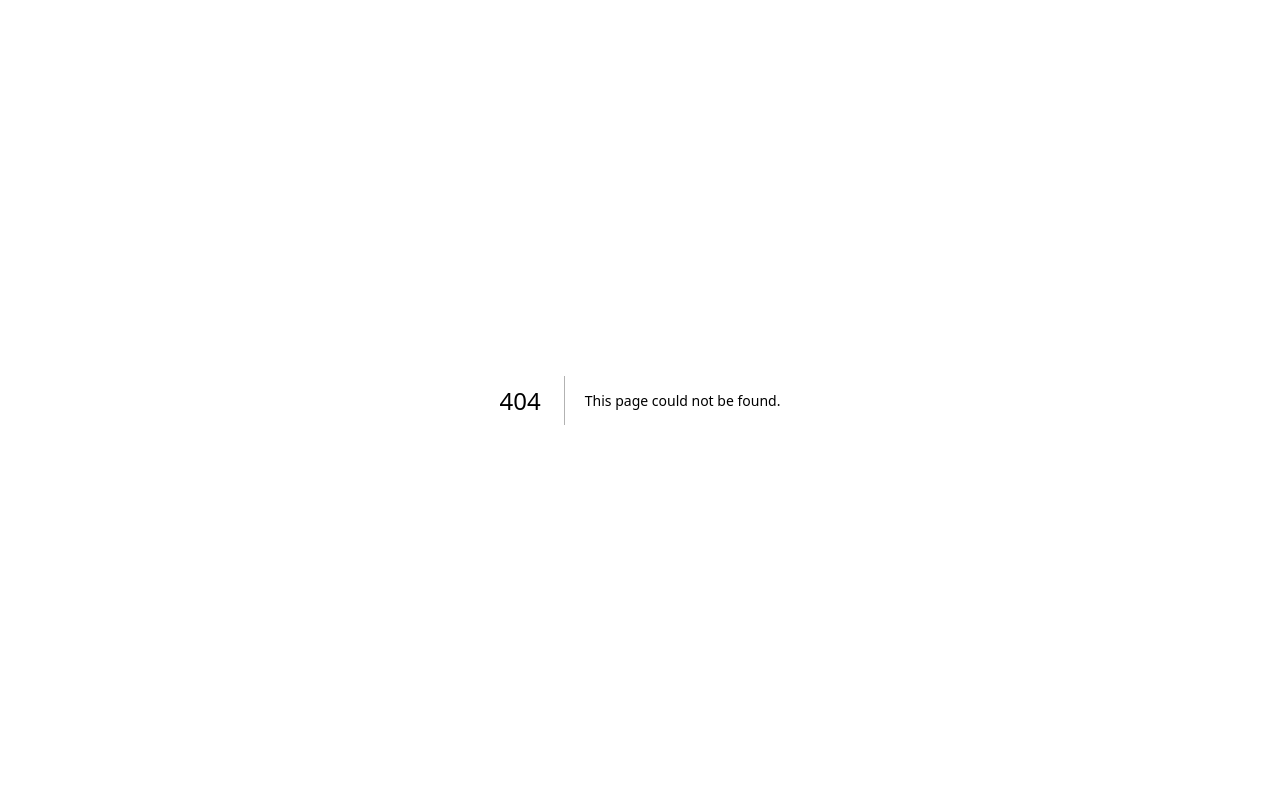
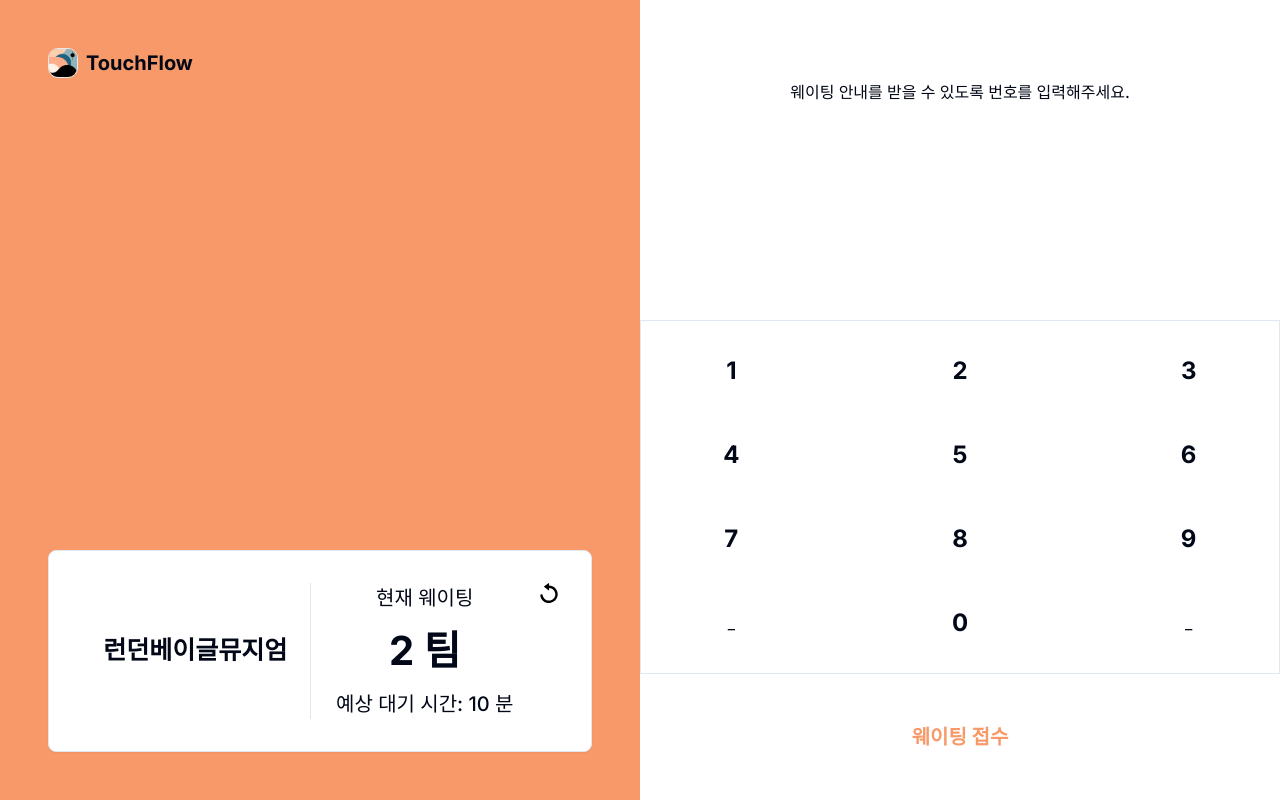
Before and after one commit to touch-flow-team/touch-flow, a Next.js app in the folder frontend/: page /companies/1/waitings in a window 1280 px wide. Before the commit this address had no page. Built offline with nearby package versions, Linux system fonts and the light colour scheme.

Commit message:
[Feat] (Waiting): waiting list 사용자 화면 UI

```diff
--- /dev/null
+++ b/frontend/app/companies/[id]/waitings/page.tsx
@@ -0,0 +1,34 @@
+'use client';
+
+import WaitConfirmModal from '@/components/companies/WaitConfirmModal';
+import PhonePad from '@/components/companies/PhonePad';
+import WaitingCard from '@/components/companies/WaitingCard';
+import Image from 'next/image';
+
+export default function WaitingPage() {
+
+    return (
+        <div className="flex flex-col sm:flex-row w-full min-h-screen">
+            <div className="flex flex-col w-full sm:w-[50%] bg-main h-[50%] sm:h-screen">
+                <div className='ml-12 flex items-center space-x-2'>
+                    <div className=' my-12'>
+                        <Image className=' rounded-[10px] border' src="/logo.png" alt="logo" width={30} height={30} />
+                    </div>
+                    <span className="font-bold text-[20px]">TouchFlow</span>
+                </div>
+                <div className='mx-12 mb-12 mt-auto'>
+                    <WaitingCard companyName={'런던베이글뮤지엄'} waitingNumber={2} waitingTime={10} />
+                </div>
+            </div>
+            <div className="flex flex-col w-full sm:w-[50%] h-[50%] sm:h-screen">
+                <div className='flex my-20 justify-center'>
+                    <span className='font-medium text-[16px]'>웨이팅 안내를 받을 수 있도록 번호를 입력해주세요.</span>
+                </div>
+                <div className='mt-auto'>
+                    <PhonePad />
+                </div>
+                <WaitConfirmModal />
+            </div>
+        </div>
+    );
+}
--- /dev/null
+++ b/frontend/components/companies/PhonePad.tsx
@@ -0,0 +1,21 @@
+const PhonePad = () => {
+    return (
+        <div className="grid grid-cols-3 gap-12 py-8 border-[1px] border-border">
+            <button className="text-[24px] font-bold">1</button>
+            <button className="text-[24px] font-bold">2</button>
+            <button className="text-[24px] font-bold">3</button>
+            <button className="text-[24px] font-bold">4</button>
+            <button className="text-[24px] font-bold">5</button>
+            <button className="text-[24px] font-bold">6</button>
+            <button className="text-[24px] font-bold">7</button>
+            <button className="text-[24px] font-bold">8</button>
+            <button className="text-[24px] font-bold">9</button>
+            <button className="">_</button>
+            <button className="text-[24px] font-bold">0</button>
+            <button className="">_</button>
+        </div>
+
+    )
+}
+
+export default PhonePad
--- /dev/null
+++ b/frontend/components/companies/WaitConfirmModal.tsx
@@ -0,0 +1,103 @@
+"use client"
+import {
+    Dialog,
+    DialogContent,
+    DialogDescription,
+    DialogHeader,
+    DialogTitle,
+    DialogTrigger,
+} from "@/components/ui/dialog"
+import { useState } from "react"
+import ConterButton from "./ConterButton"
+import { Button } from "../ui/button"
+
+
+const WaitConfirmModal = () => {
+    const [open, setOpen] = useState(false)
+    const [openConfirm, setOpenConfirm] = useState(false)
+
+    const handleClickOk = () => {
+        setOpenConfirm(true)
+    }
+
+    const handleClickBack = () => {
+        setOpenConfirm(false)
+    }
+
+    const handleClickConfirm = () => {
+        // API call and refetch
+        setOpen(false)
+    }
+
+    return (
+        <Dialog open={open} onOpenChange={setOpen}>
+            <DialogTrigger asChild>
+                <button className='flex justify-center bg-background items-center py-12'>
+                    <span className='font-bold text-[20px] text-main'>웨이팅 접수</span>
+                </button>
+            </DialogTrigger>
+            <DialogContent className="flex flex-col max-w-[800px] rounded-lg flex justify-between p-16">
+                <div className="w-[700px]">
+                    {
+                        !openConfirm ? (
+                            <>
+                                <DialogHeader className="flex">
+                                    <div>
+                                        <DialogTitle className="text-xl">인원수</DialogTitle>
+                                        <DialogDescription>입장할 인원 수를 설정해주세요.</DialogDescription>
+                                    </div>
+                                </DialogHeader>
+                                <ul className="flex w-full mt-10 space-x-12">
+                                    <li className="flex flex-row space-x-4 items-center">
+                                        <span className="font-medium text-small">성인 (중학생 이상)</span>
+                                        <ConterButton />
+                                    </li>
+                                    <li className="flex flex-row space-x-4 items-center">
+                                        <span className="font-medium text-small">아동 (초등학생 이하)</span>
+                                        <ConterButton />
+                                    </li>
+                                </ul>
+                            </>
+                        ) : (
+                            <>
+                                <DialogHeader className="flex">
+                                    <div>
+                                        <DialogTitle className="text-xl">웨이팅 확정</DialogTitle>
+                                        <DialogDescription>주의 사항을 확인해주세요.</DialogDescription>
+                                    </div>
+                                </DialogHeader>
+                                <div className="flex w-full mt-4 rounded-[8px] bg-border">
+                                    <ul className="flex flex-col p-8 space-y-4">
+                                        <li className="">
+                                            <span className="font-medium text-small">웨이팅 5분전에 재알람 드립니다.</span>
+                                        </li>
+                                        <li className="">
+                                            <span className="font-medium text-small">예상 대기 시간과 실제 입장 시간이 다를 수 있습니다.</span>
+                                        </li>
+                                    </ul>
+                                </div>
+                            </>
+                        )
+                    }
+                </div>
+                <div className="flex flex-row">
+                    <div className="w-full"></div>
+                    {
+                        !openConfirm ? (
+                            <div className="flex w-full ml-auto justify-end">
+                                <Button onClick={handleClickOk} className="bg-main hover:bg-background hover:text-main">확인</Button>
+                            </div>
+                        ) : (
+                            <div className="flex w-full flex-row space-x-2 ml-auto justify-end">
+                                <Button onClick={handleClickBack} className="bg-main hover:bg-background hover:text-main">이전</Button>
+                                <Button onClick={handleClickConfirm} className="bg-main hover:bg-background hover:text-main">웨이팅 확정</Button>
+                            </div>
+                        )
+                    }
+                </div>
+            </DialogContent>
+        </Dialog>
+    )
+}
+
+export default WaitConfirmModal
--- /dev/null
+++ b/frontend/components/companies/WaitingCard.tsx
@@ -0,0 +1,39 @@
+import {
+    Card, CardContent, CardHeader
+} from "@/components/ui/card"
+
+interface WaitingCardProps {
+    companyName: string
+    waitingNumber: number
+    waitingTime: number
+}
+
+
+const WaitingCard = ({ companyName, waitingNumber, waitingTime }: WaitingCardProps) => {
+    return (
+        <Card className="flex flex-col w-full">
+            <CardContent className="flex flex-row w-full p-8">
+                <div className="flex justify-center items-center w-[50%]">
+                    <span className="font-bold text-[25px]">{companyName}</span>
+                </div>
+                <div className="w-[1px] bg-border"></div>
+                <div className="flex flex-col space-y-2 justify-center items-center w-[50%]">
+                    <div className="flex flex-col space-y-2 justify-center items-center">
+                        <span className="font-medium text-[20px]">현재 웨이팅</span>
+                        <span className="font-bold text-[40px]">{waitingNumber} 팀</span>
+                        <span className="font-medium text-[20px]">예상 대기 시간: {waitingTime} 분</span>
+                    </div>
+                </div>
+                <div className="cursor-pointer">
+                    <svg xmlns="http://www.w3.org/2000/svg" fill="#000000" height="20px" width="20px" version="1.1" id="Capa_1" viewBox="0 0 489.533 489.533">
+                        <g>
+                            <path d="M268.175,488.161c98.2-11,176.9-89.5,188.1-187.7c14.7-128.4-85.1-237.7-210.2-239.1v-57.6c0-3.2-4-4.9-6.7-2.9   l-118.6,87.1c-2,1.5-2,4.4,0,5.9l118.6,87.1c2.7,2,6.7,0.2,6.7-2.9v-57.5c87.9,1.4,158.3,76.2,152.3,165.6   c-5.1,76.9-67.8,139.3-144.7,144.2c-81.5,5.2-150.8-53-163.2-130c-2.3-14.3-14.8-24.7-29.2-24.7c-17.9,0-31.9,15.9-29.1,33.6   C49.575,418.961,150.875,501.261,268.175,488.161z" />
+                        </g>
+                    </svg>
+                </div>
+            </CardContent>
+        </Card>
+    )
+}
+
+export default WaitingCard
```
Also changed, not shown: 1 other file (tests, documents, lock files or other folders).
